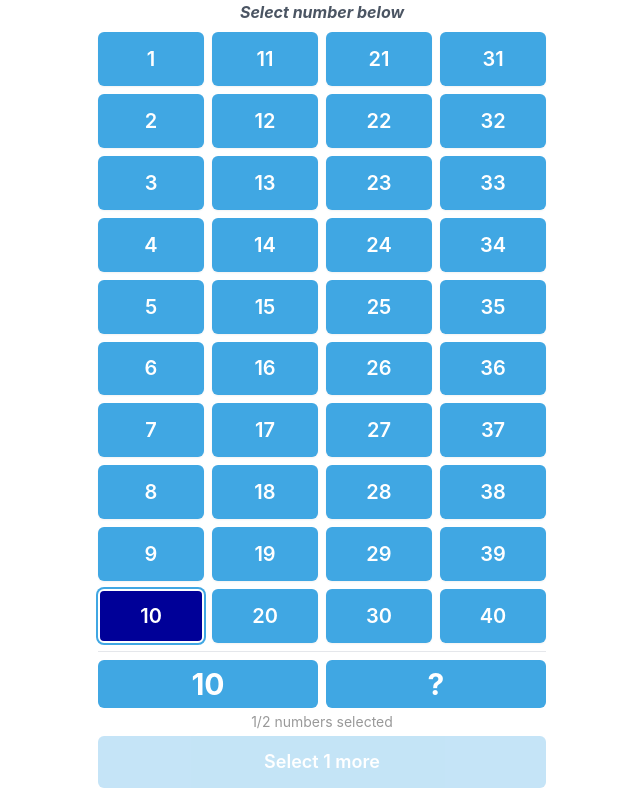
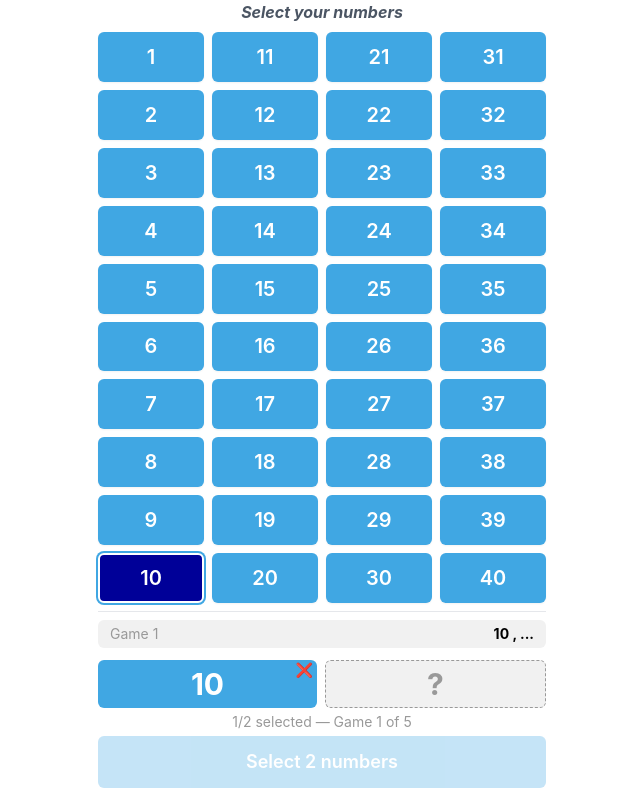
Before and after one commit to chheunseangmeng/Number-Bot, a Vue app: page / in a window 1280 px wide. Both pictures are taken after a click on the button "10". Shown: the whole page, without its empty margins (318-958 px from the left). Built offline with nearby package versions, Linux system fonts and the light colour scheme.

Commit message:
Fixed buges v1

```diff
--- a/src/components/grid/GridCell.vue
+++ /dev/null
@@ -1,37 +0,0 @@
-<template>
-  <button
-    class="w-full rounded-md text-xl font-semibold transition-all duration-200
-       flex items-center justify-center shadow-sm active:scale-95
-       focus:outline-none focus:ring-2 focus:ring-[var(--tg-theme-button-color)]"
-    :class="[
-      store.isSelected(number)
-        ? 'bg-[var(--tg-theme-accent-text-color,#6ab2f2)] text-white border-2 border-white shadow-md'
-        : store.canSelectMore
-          ? 'bg-[var(--tg-theme-button-color,#40a7e3)] text-[var(--tg-theme-button-text-color,white)] hover:opacity-90'
-          : 'bg-gray-300 text-gray-500 cursor-not-allowed opacity-50'
-    ]"
-    @click="handleClick"
-    :disabled="!store.isSelected(number) && !store.canSelectMore"
-  >
-    {{ number }}
-  </button>
-</template>
-
-<script setup>
-import { useGridStore } from '../../stores/gridStore'
-
-const props = defineProps({
-  number: {
-    type: Number,
-    required: true
-  }
-})
-
-const store = useGridStore()
-
-const handleClick = () => {
-  if (store.isSelected(props.number) || store.canSelectMore) {
-    store.toggleNumber(props.number)
-  }
-}
-</script>
--- a/src/components/grid/NumberGrid.vue
+++ b/src/components/grid/NumberGrid.vue
@@ -1,19 +1,35 @@
 <template>
-  <div class="flex gap-2 justify-center max-w-md mx-auto">
-    <div
-      v-for="col in 4"
-      :key="col"
-      class="flex-1 flex flex-col gap-2"
+  <div class="grid grid-cols-4 gap-2 w-full max-w-md flex-1 min-h-0"
+       style="grid-auto-flow: column; grid-template-rows: repeat(10, 1fr)">
+    <button
+      v-for="n in 40"
+      :key="n"
+      class="w-full rounded-md text-xl font-semibold transition-all duration-200
+             flex items-center justify-center shadow-sm active:scale-95
+             focus:outline-none focus:ring-2 focus:ring-[var(--tg-theme-button-color)]"
+      :class="[
+        store.isSelected(n)
+          ? 'bg-[var(--tg-theme-accent-text-color,#6ab2f2)] text-white border-2 border-white shadow-md'
+          : store.canSelectMore
+            ? 'bg-[var(--tg-theme-button-color,#40a7e3)] text-[var(--tg-theme-button-text-color,white)] hover:opacity-90'
+            : 'bg-gray-300 text-gray-500 cursor-not-allowed opacity-50'
+      ]"
+      :disabled="!store.isSelected(n) && !store.canSelectMore"
+      @click="handleClick(n)"
     >
-      <GridCell
-        v-for="row in 10"
-        :key="`${col}-${row}`"
-        :number="(col - 1) * 10 + row"
-      />
-    </div>
+      {{ n }}
+    </button>
   </div>
 </template>
 
 <script setup>
-import GridCell from './GridCell.vue'
+import { useGridStore } from '../../stores/gridStore'
+
+const store = useGridStore()
+
+const handleClick = (number) => {
+  if (store.canSelectMore) {
+    store.selectNumber(number)
+  }
+}
 </script>
--- a/src/components/ui/SubmitButton.vue
+++ b/src/components/ui/NextButton.vue
@@ -6,7 +6,7 @@
     :class="[
       variant === 'primary'
         ? 'bg-[var(--tg-theme-button-color)] text-[var(--tg-theme-button-text-color)] hover:opacity-90'
-        : 'bg-gray-300 text-gray-500'
+        : 'bg-[var(--tg-theme-secondary-bg-color)] text-[var(--tg-theme-hint-color)] hover:opacity-90'
     ]"
     :disabled="disabled"
     @click="$emit('click')"
@@ -19,7 +19,7 @@
 defineProps({
   text: {
     type: String,
-    default: 'Submit'
+    default: 'Next'
   },
   variant: {
     type: String,
--- a/src/stores/gridStore.js
+++ b/src/stores/gridStore.js
@@ -2,29 +2,21 @@ import { defineStore } from 'pinia'
 import { ref, computed } from 'vue'
 
 export const useGridStore = defineStore('grid', () => {
-  // State
+  const games = ref([])         // all saved games
   const selectedNumbers = ref([])
   const startParam = ref('')
-  const MAX_SELECTION = 2  // Maximum 2 numbers can be selected
+  const editingIndex = ref(null)
+  const MAX_SELECTION = 2
+  const MAX_GAMES = 5
 
-  // Getters
   const selectedCount = computed(() => selectedNumbers.value.length)
+  const gamesCount = computed(() => games.value.length)
+  const canSelectMore = computed(() => selectedNumbers.value.length < MAX_SELECTION)
 
-  const sortedNumbers = computed(() => {
-    return [...selectedNumbers.value].sort((a, b) => a - b)
-  })
+  const isSelected = (number) => selectedNumbers.value.includes(number)
 
-  const isSelected = (number) => {
-    return selectedNumbers.value.includes(number)
-  }
-
-  const canSelectMore = computed(() => {
-    return selectedNumbers.value.length < MAX_SELECTION
-  })
-
-  // Actions
   function selectNumber(number) {
-    if (!selectedNumbers.value.includes(number) && selectedNumbers.value.length < MAX_SELECTION) {
+    if (selectedNumbers.value.length < MAX_SELECTION) {
       selectedNumbers.value.push(number)
     }
   }
@@ -48,28 +40,65 @@ export const useGridStore = defineStore('grid', () => {
     selectedNumbers.value = []
   }
 
+  function saveGame() {
+    // Save current selection — either update existing or add new
+    if (selectedNumbers.value.length !== MAX_SELECTION) return
+    if (editingIndex.value !== null) {
+      games.value[editingIndex.value] = [...selectedNumbers.value]
+      editingIndex.value = null
+    } else if (games.value.length < MAX_GAMES) {
+      games.value.push([...selectedNumbers.value])
+    }
+    selectedNumbers.value = []
+  }
+
+  function editGame(index) {
+    // First save whatever is currently being worked on
+    if (editingIndex.value !== null) {
+      // Was editing another game — save it back
+      if (selectedNumbers.value.length === MAX_SELECTION) {
+        games.value[editingIndex.value] = [...selectedNumbers.value]
+      }
+    } else {
+      // Was on a new game — save it as last game slot temporarily
+      if (selectedNumbers.value.length === MAX_SELECTION && games.value.length < MAX_GAMES) {
+        games.value.push([...selectedNumbers.value])
+      }
+    }
+
+    // Now load the requested game
+    editingIndex.value = index
+    selectedNumbers.value = [...games.value[index]]
+  }
+
+  function clearAll() {
+    games.value = []
+    selectedNumbers.value = []
+    editingIndex.value = null
+  }
 
   function setStartParam(param) {
     startParam.value = param
   }
 
   return {
-    // State
+    games,
     selectedNumbers,
     startParam,
+    editingIndex,
     MAX_SELECTION,
-
-    // Getters
+    MAX_GAMES,
     selectedCount,
-    sortedNumbers,
+    gamesCount,
+    canSelectMore,
     isSelected,
-    canSelectMore,
-
-    // Actions
     selectNumber,
     deselectNumber,
     toggleNumber,
     clearSelection,
+    saveGame,
+    editGame,
+    clearAll,
     setStartParam,
   }
 })
--- a/src/views/HomeView.vue
+++ b/src/views/HomeView.vue
@@ -2,84 +2,151 @@
   <div class="h-screen flex flex-col bg-[var(--tg-theme-bg-color)]">
     <!-- Header -->
     <header class="text-center flex-none">
-      <h1 class="text-md font-bold text-gray-600 italic">
-        Select number below
-      </h1>
-      <div
-        v-if="store.startParam"
-        class="mt-1 text-xs text-[var(--tg-theme-hint-color)]"
-      >
+      <h1 class="text-md font-bold text-gray-600 italic">Select your numbers</h1>
+      <div v-if="store.startParam" class="mt-1 text-xs text-[var(--tg-theme-hint-color)]">
         Referral: {{ store.startParam }}
       </div>
     </header>
 
-    <!-- Shared container for grid + boxes + counter + submit -->
     <div class="flex-1 flex flex-col items-center p-2 min-h-0 w-full">
-      <!-- Number Grid Cell-->
-      <div class="grid grid-cols-4 gap-2 w-full max-w-md flex-1 min-h-0"
-           style="grid-auto-flow: column; grid-template-rows: repeat(10, 1fr)">
-        <GridCell v-for="n in 40" :key="n" :number="n" />
-      </div>
+
+      <NumberGrid />
 
       <hr class="w-full max-w-md my-2" />
 
-      <!-- Contain 2 Boxes -->
+      <!-- Games List -->
+      <div
+        v-if="store.games.length > 0 || store.selectedCount > 0"
+        class="w-full max-w-md flex-none mb-2"
+      >
+        <!-- Saved games -->
+        <div
+          v-for="(game, index) in store.games"
+          :key="index"
+          class="flex items-center justify-between px-3 py-1 mb-1 rounded-md cursor-pointer active:scale-95 transition-all duration-150"
+          :class="
+            store.editingIndex === index
+              ? 'bg-[var(--tg-theme-button-color)]'
+              : 'bg-[var(--tg-theme-secondary-bg-color)]'
+          "
+          @click="handleEditGame(index)"
+        >
+          <span
+            class="text-sm"
+            :class="store.editingIndex === index ? 'text-[var(--tg-theme-button-text-color)]' : 'text-[var(--tg-theme-hint-color)]'"
+          >
+            Game {{ index + 1 }}
+          </span>
+          <span
+            class="text-sm font-bold"
+            :class="store.editingIndex === index ? 'text-[var(--tg-theme-button-text-color)]' : 'text-[var(--tg-theme-text-color)]'"
+          >
+            <template v-if="store.editingIndex === index">
+              {{ selectedNumbers[0] !== "?" ? selectedNumbers[0] : "..." }} ,
+              {{ selectedNumbers[1] !== "?" ? selectedNumbers[1] : "..." }}
+            </template>
+            <template v-else>
+              {{ game[0] }} , {{ game[1] }}
+            </template>
+          </span>
+        </div>
+
+        <!-- Current new game row (only when not editing) -->
+        <div
+          v-if="store.editingIndex === null"
+          class="flex items-center justify-between px-3 py-1 mb-1 rounded-md bg-[var(--tg-theme-secondary-bg-color)]"
+        >
+          <span class="text-sm text-[var(--tg-theme-hint-color)]">Game {{ store.gamesCount + 1 }}</span>
+          <span class="text-sm font-bold text-[var(--tg-theme-text-color)]">
+            {{ selectedNumbers[0] !== "?" ? selectedNumbers[0] : "..." }} ,
+            {{ selectedNumbers[1] !== "?" ? selectedNumbers[1] : "..." }}
+          </span>
+        </div>
+      </div>
+
+      <!-- Selection Boxes -->
       <div class="flex gap-2 w-full max-w-md flex-none">
-        <!-- Box 1 -->
         <div
-          class="flex-1 h-12 rounded-md flex items-center justify-center text-3xl font-bold transition-all duration-200"
+          class="flex-1 h-12 rounded-md flex items-center justify-center text-3xl font-bold transition-all duration-200 relative"
           :class="
-            selectedNumbers[0]
+            selectedNumbers[0] !== '?'
               ? 'bg-[var(--tg-theme-button-color)] text-[var(--tg-theme-button-text-color)]'
               : 'bg-[var(--tg-theme-secondary-bg-color)] text-[var(--tg-theme-hint-color)] border border-dashed border-[var(--tg-theme-hint-color)]'
           "
         >
-          {{ selectedNumbers[0] || "?" }}
+          {{ selectedNumbers[0] }}
+          <span
+            v-if="selectedNumbers[0] !== '?'"
+            class="absolute top-0 right-1 text-sm cursor-pointer"
+            @click="store.deselectNumber(store.selectedNumbers[0])"
+          >❌</span>
         </div>
 
-        <!-- Box 2 -->
         <div
-          class="flex-1 h-12 rounded-md flex items-center justify-center text-3xl font-bold transition-all duration-200"
+          class="flex-1 h-12 rounded-md flex items-center justify-center text-3xl font-bold transition-all duration-200 relative"
           :class="
-            selectedNumbers[1]
+            selectedNumbers[1] !== '?'
               ? 'bg-[var(--tg-theme-button-color)] text-[var(--tg-theme-button-text-color)]'
               : 'bg-[var(--tg-theme-secondary-bg-color)] text-[var(--tg-theme-hint-color)] border border-dashed border-[var(--tg-theme-hint-color)]'
           "
         >
-          {{ selectedNumbers[1] || "?" }}
+          {{ selectedNumbers[1] }}
+          <span
+            v-if="selectedNumbers[1] !== '?'"
+            class="absolute top-0 right-1 text-sm cursor-pointer"
+            @click="store.deselectNumber(store.selectedNumbers[1])"
+          >❌</span>
         </div>
       </div>
 
       <!-- Counter -->
-      <p
-        class="text-center text-sm text-[var(--tg-theme-hint-color)] flex-none mt-1"
-      >
-        {{ store.selectedCount }}/2 numbers selected
+      <p class="text-center text-sm text-[var(--tg-theme-hint-color)] flex-none mt-1">
+        {{ store.selectedCount }}/2 selected —
+        Game {{ store.editingIndex !== null ? store.editingIndex + 1 : store.gamesCount + 1 }}
+        of {{ store.MAX_GAMES }}
       </p>
 
-      <!-- Submit Button -->
+      <!-- Action Buttons -->
       <div class="w-full max-w-md flex-none mt-1 mb-1">
-        <SubmitButton
-          :disabled="!canSubmit"
-          :text="submitButtonText"
-          @click="handleSubmit"
-        />
+        <NextButton v-if="!canSubmit" :disabled="true" text="Select 2 numbers" />
+        <div v-else class="flex gap-2">
+          <NextButton
+            v-if="canSave"
+            text="Save"
+            variant="secondary"
+            class="flex-1"
+            @click="handleSaveGame"
+          />
+          <NextButton
+            v-if="canAddGame"
+            text="Add Game"
+            variant="secondary"
+            class="flex-1"
+            @click="handleSaveGame"
+          />
+          <NextButton
+            text="Next"
+            variant="primary"
+            class="flex-1"
+            @click="handleSubmit"
+          />
+        </div>
       </div>
+
     </div>
   </div>
 </template>
 
 <script setup>
 import { computed } from "vue";
-import GridCell from "../components/grid/GridCell.vue";
-import SubmitButton from "../components/ui/SubmitButton.vue";
+import NumberGrid from "@/components/grid/NumberGrid.vue";
+import NextButton from "@/components/ui/NextButton.vue";
 import { useGridStore } from "../stores/gridStore";
 import { useTelegram } from "../composables/useTelegram";
 
 const store = useGridStore();
 const { hapticFeedback, showPopup, sendData } = useTelegram();
 
-// Selected numbers for boxes
 const selectedNumbers = computed(() => {
   const boxes = ["?", "?"];
   store.selectedNumbers.forEach((num, i) => {
@@ -88,21 +155,38 @@ const selectedNumbers = computed(() => {
   return boxes;
 });
 
-// Submit button
 const canSubmit = computed(() => store.selectedCount === 2);
-const submitButtonText = computed(() => {
-  if (store.selectedCount === 0) return "Select 2 numbers";
-  if (store.selectedCount === 1) return "Select 1 more";
-  return "Submit";
-});
 
-// Handle submit
+const canAddGame = computed(() =>
+  store.selectedCount === 2 &&
+  store.editingIndex === null &&
+  store.gamesCount < store.MAX_GAMES - 1
+);
+
+const canSave = computed(() =>
+  store.selectedCount === 2 && store.editingIndex !== null
+);
+
+const handleSaveGame = () => {
+  store.saveGame();
+  hapticFeedback("light");
+};
+
+const handleEditGame = (index) => {
+  store.editGame(index);
+  hapticFeedback("light");
+};
+
 const handleSubmit = async () => {
   if (!canSubmit.value) return;
   hapticFeedback("medium");
 
+  const allGames = store.editingIndex !== null
+    ? store.games.map((g, i) => i === store.editingIndex ? [...store.selectedNumbers] : g)
+    : [...store.games, [...store.selectedNumbers]];
+
   const payload = {
-    selectedNumbers: [...store.selectedNumbers],
+    games: allGames,
     startParam: store.startParam || null,
     submittedAt: new Date().toISOString(),
   };
@@ -111,10 +195,7 @@ const handleSubmit = async () => {
   if (sentToBot) {
     await showPopup("Submitted successfully!", "Success");
   } else {
-    await showPopup(
-      "Could not send data to Telegram bot. Please try again.",
-      "Send Failed",
-    );
+    await showPopup("Could not send data to Telegram bot. Please try again.", "Send Failed");
   }
 };
 </script>
```
